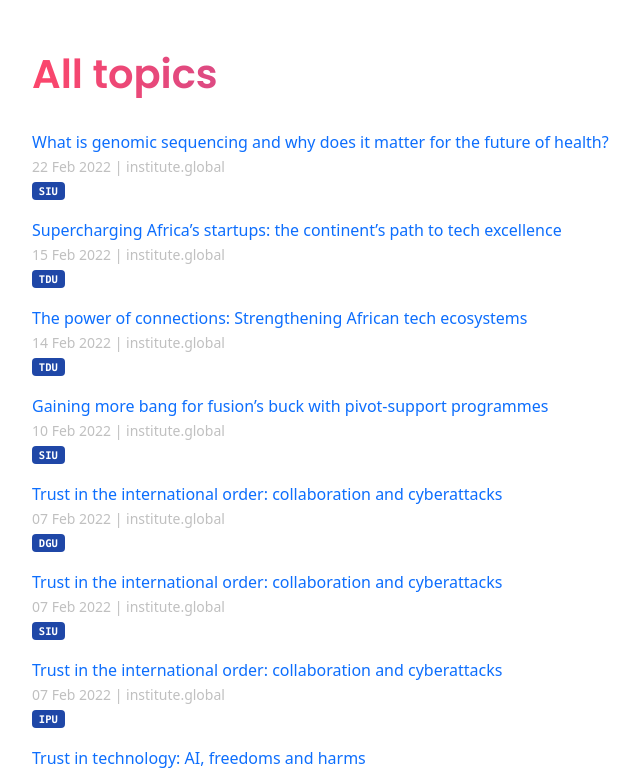
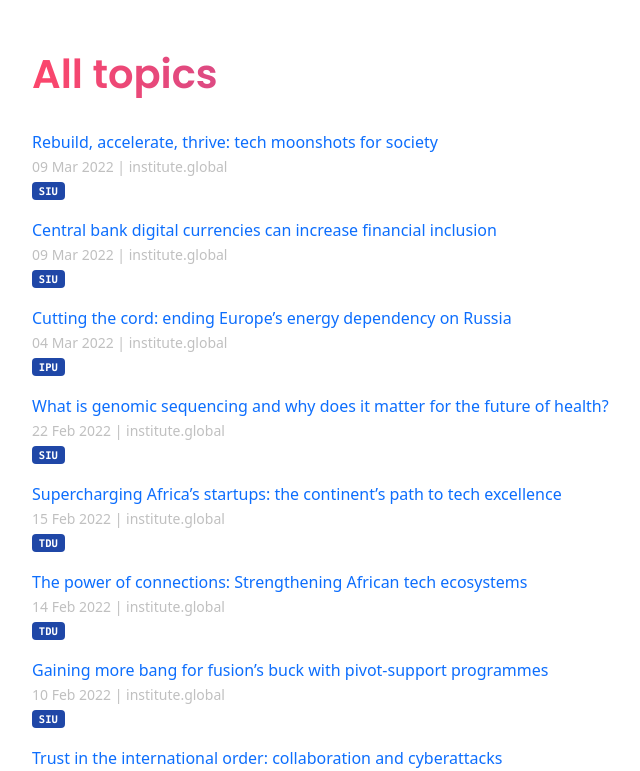
Before and after one commit to techpolicyio/techpolicyio.github.io, a Jekyll site: the page built from pages/home.md, in a window 1280 px wide and 900 px high, scrolled down 764 px, cut to the strip 129-900 px from the top of the window. Shown: the whole strip, without its empty margins (50-690 px from the left). Built offline with Jekyll 4.4.1, drawn with Linux system fonts in a browser that asks for light colours.

Commit message:
Update links.yml

```diff
--- a/_data/links.yml
+++ b/_data/links.yml
@@ -1209,3 +1209,15 @@
   url: https://institute.global/policy/what-genomic-sequencing-and-why-does-it-matter-future-health
   date: 2022-02-22
   unit: siu
+- title: "Cutting the cord: ending Europe’s energy dependency on Russia"
+  url: https://institute.global/policy/cutting-cord-ending-europes-energy-dependency-russia
+  date: 2022-03-04
+  unit: ipu
+- title: "Rebuild, accelerate, thrive: tech moonshots for society"
+  url: https://institute.global/policy/rebuild-accelerate-thrive-tech-moonshots-society
+  date: 2022-03-09
+  unit: siu
+- title: "Central bank digital currencies can increase financial inclusion"
+  url: https://institute.global/policy/central-bank-digital-currencies-can-increase-financial-inclusion
+  date: 2022-03-09
+  unit: siu
```
